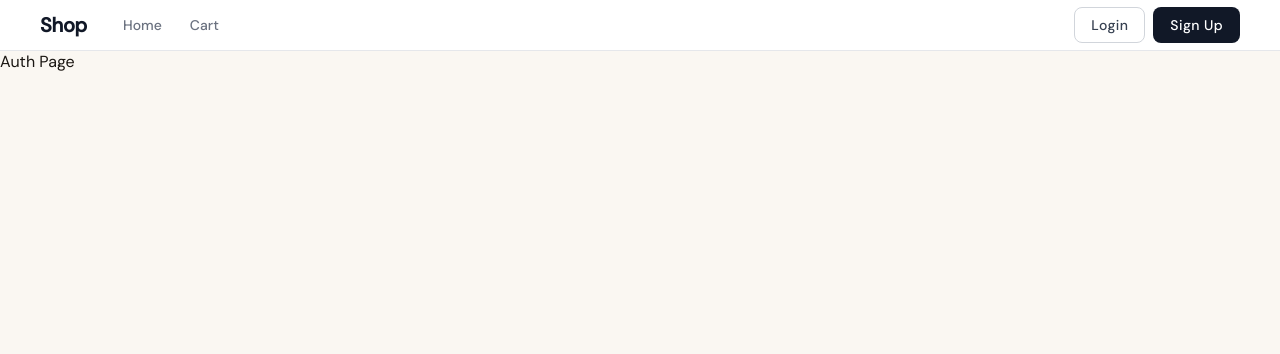
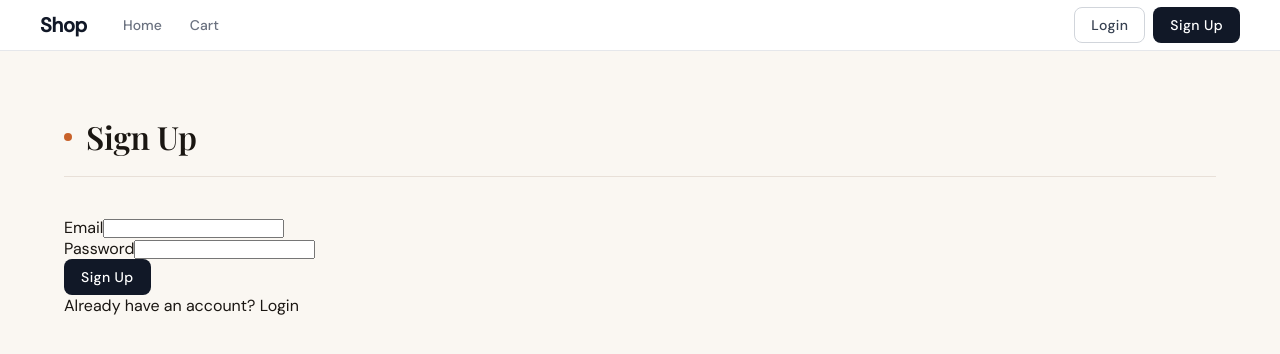
Before and after one commit to Achehri-Hassan/react-ecommerce-store, a React (Vite) app: page /auth in a window 1280 px wide. Shown: the top 354 px of the page. Built offline with nearby package versions, Linux system fonts and the light colour scheme.

Commit message:
add form to sign up

```diff
--- a/src/App.jsx
+++ b/src/App.jsx
@@ -2,7 +2,7 @@
 
 import { Routes, Route } from "react-router-dom";
 import Home from './pages/Home';
-import Auth from './pages/auth';
+import Auth from './pages/Auth';
 import Checkout from './pages/Checkout';
 import Navbar from './components/Navbar';
 
--- a/src/pages/Auth.jsx
+++ b/src/pages/Auth.jsx
@@ -1,8 +1,42 @@
 
 
-
+import { useState } from "react";
 
 export default function Auth(){
 
-    return <div>Auth Page</div>
+    const [mode , setModel] = useState("signup");
+    return(
+
+        <div className="page">
+           <div className="container">
+            <div className="auth-container">
+              <h1 className="page-title">{mode === "signup" ? "Sign Up" : "login" }</h1>
+              <form action="" className="auth-form">
+                <div className="form-group">
+                     <label className="form-label" htmlFor="email">Email</label>
+                     <input type="email"  className="form-input" id="email"/>
+                </div>
+
+                 <div className="form-group">
+                     <label className="form-label" htmlFor="password">Password</label>
+                     <input type="password"  className="form-input"  id="password"/>
+                </div>
+                <button type="submit" className="btn btn-primary btn-large">
+                    {mode === "signup" ? "Sign Up" : "login" }
+                </button>
+              </form>
+
+               <div className="auth-switch">
+
+                 { mode === "signup" ?
+                    <p>Already have an  account?  {" "}<span className="auth-link">Login</span></p>
+
+                   : <p>
+                    {" "}Don't  have an  account?  {" "}<span className="auth-link">Sign up</span></p> }
+
+               </div>
+            </div>
+           </div>
+        </div>
+    )
 }
```
